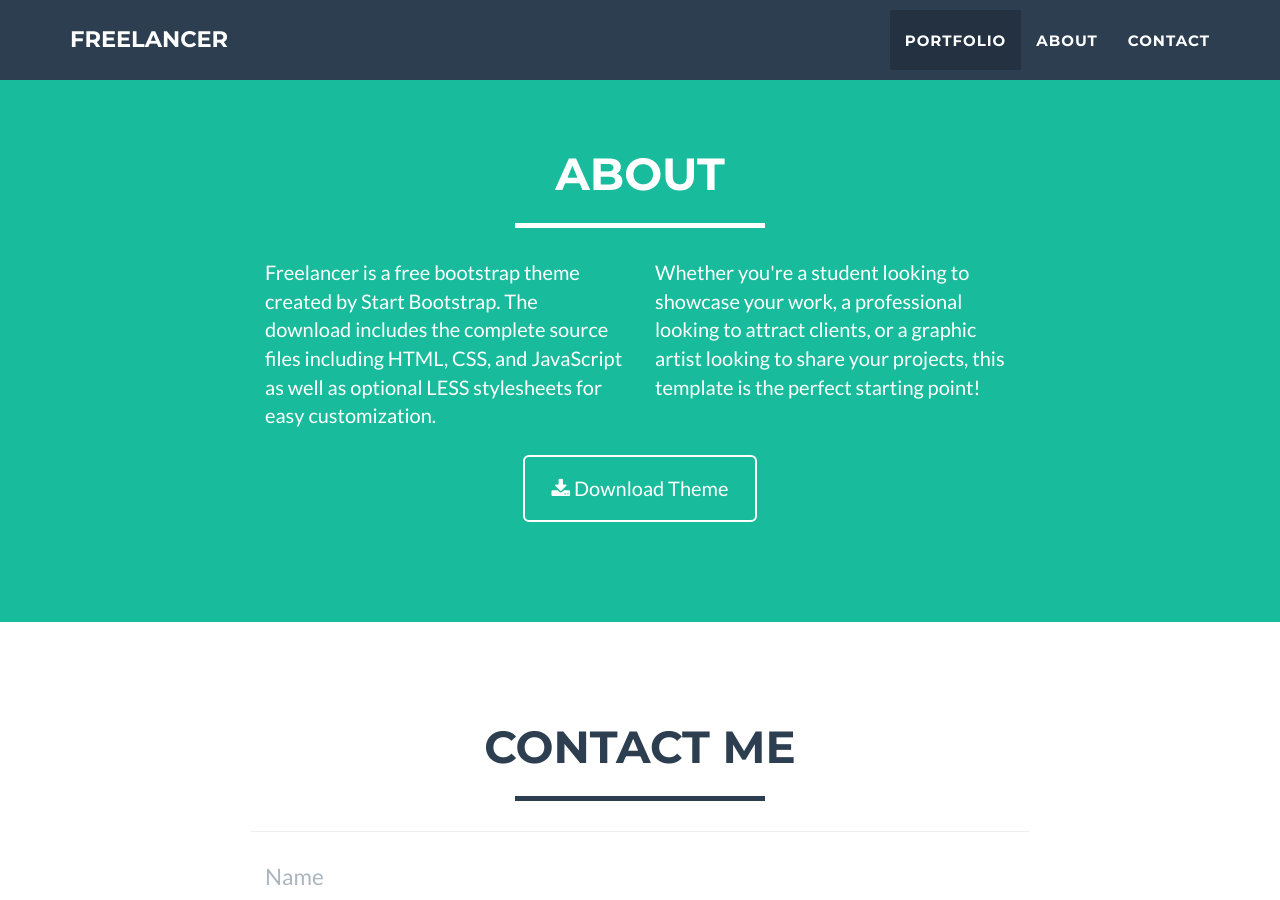
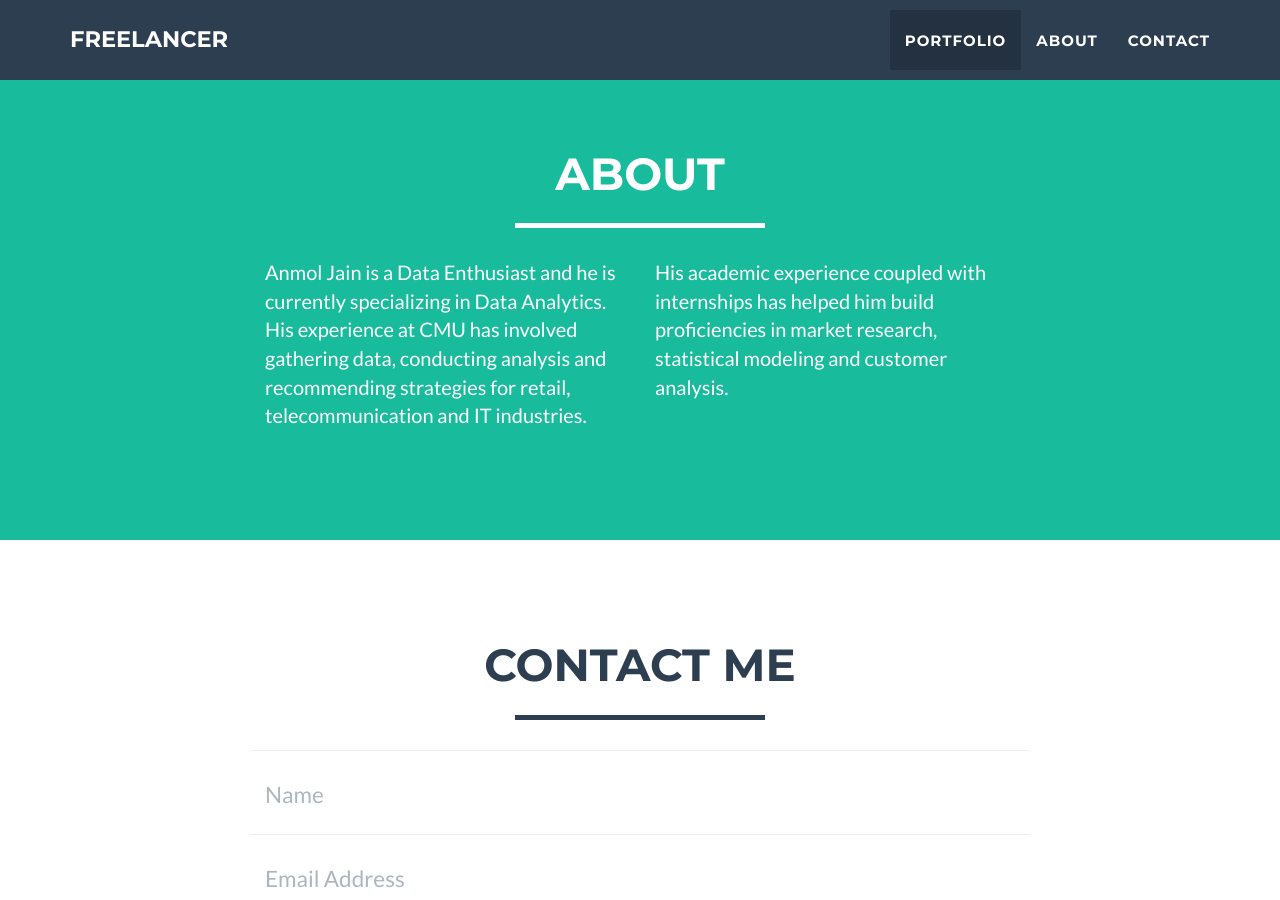
Before and after one commit to anmolaj/anmolaj.github.io, a Jekyll site: the page built from index.html, in a window 1280 px wide and 900 px high, scrolled down 1616 px. Built offline with Jekyll 4.4.1, drawn with Linux system fonts in a browser that asks for light colours.

Commit message:
Update Web

```diff
--- a/_includes/about.html
+++ b/_includes/about.html
@@ -9,16 +9,16 @@
             </div>
             <div class="row">
                 <div class="col-lg-4 col-lg-offset-2">
-                    <p>Freelancer is a free bootstrap theme created by Start Bootstrap. The download includes the complete source files including HTML, CSS, and JavaScript as well as optional LESS stylesheets for easy customization.</p>
+                    <p>Anmol Jain is a Data Enthusiast and he is currently specializing in Data Analytics. His experience at CMU has involved gathering data, conducting analysis and recommending strategies for retail, telecommunication and IT industries.</p>
                 </div>
                 <div class="col-lg-4">
-                    <p>Whether you're a student looking to showcase your work, a professional looking to attract clients, or a graphic artist looking to share your projects, this template is the perfect starting point! </p>
+                    <p>His academic experience coupled with internships has helped him build proficiencies in market research, statistical modeling and customer analysis.</p>
                 </div>
-                <div class="col-lg-8 col-lg-offset-2 text-center">
+           <!--     <div class="col-lg-8 col-lg-offset-2 text-center">
                     <a href="#" class="btn btn-lg btn-outline">
                         <i class="fa fa-download"></i> Download Theme
                     </a>
-                </div>
+                </div> -->
             </div>
         </div>
     </section>
```
